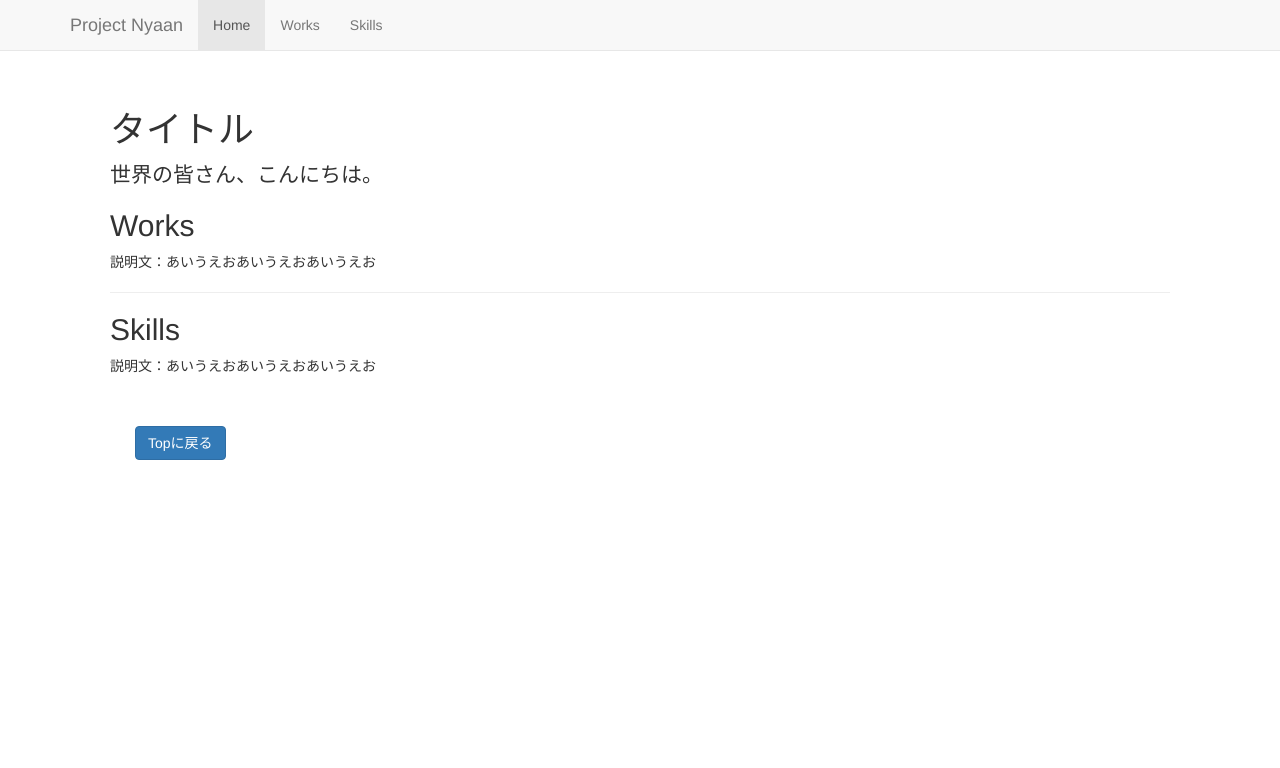
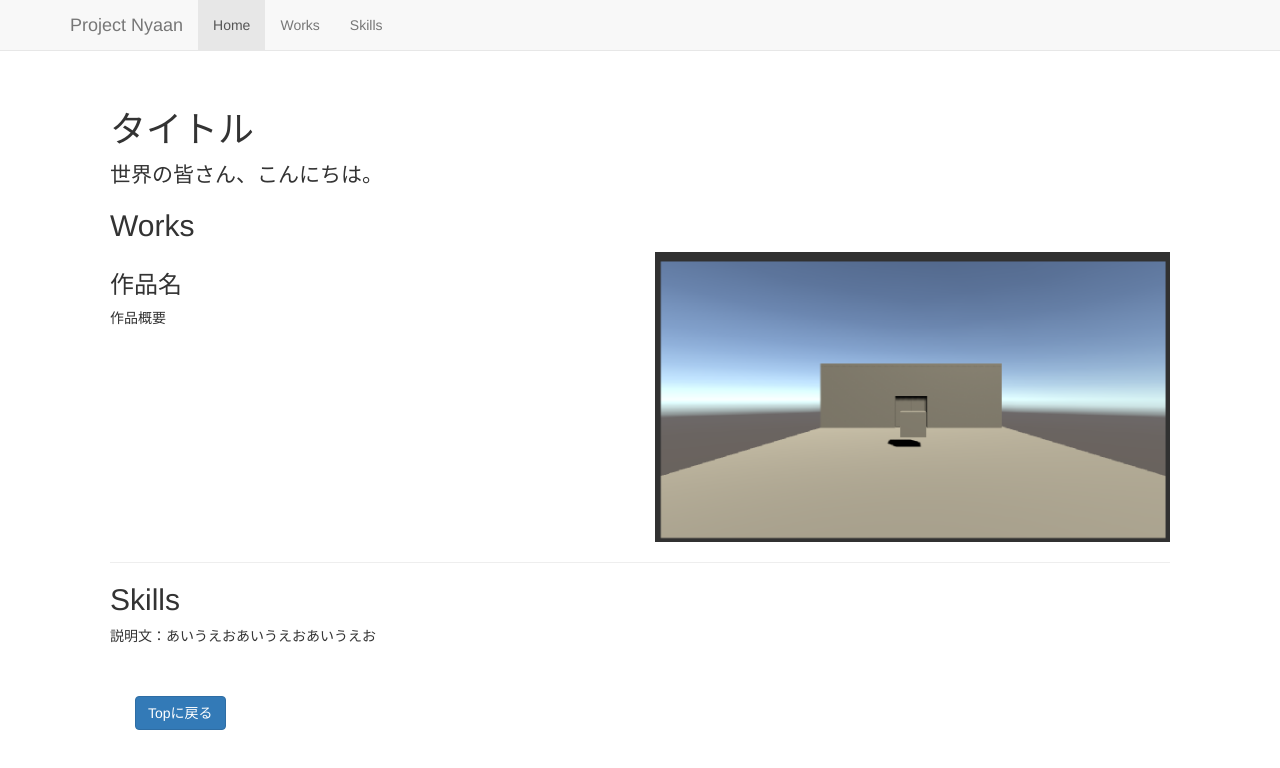
Before and after one commit to kamurine1206/portfolio, a plain HTML site: page index.html in a window 1280 px wide. Drawn offline with nearby package versions, Linux system fonts and the light colour scheme.

```diff
--- a/index.html
+++ b/index.html
@@ -47,7 +47,16 @@
             <h1>タイトル</h1>
             <p class="lead">世界の皆さん、こんにちは。</p>
             <h2 id="works">Works</h2>
-            <p>説明文：あいうえおあいうえおあいうえお</p>
+            <div class="row">
+              <div class="col-sm-6">
+                <h3>作品名</h3>
+                <p>作品概要</p>
+              </div>
+              <div class="col-sm-6">
+                <img class="img-responsive" src="images/img.png" alt="作品名">
+              </div>
+            </div>
+
             <hr>
             <h2 id="skills">Skills</h2>
             <p>説明文：あいうえおあいうえおあいうえお</p>
```
Also changed, not shown: images/img.png (added).
